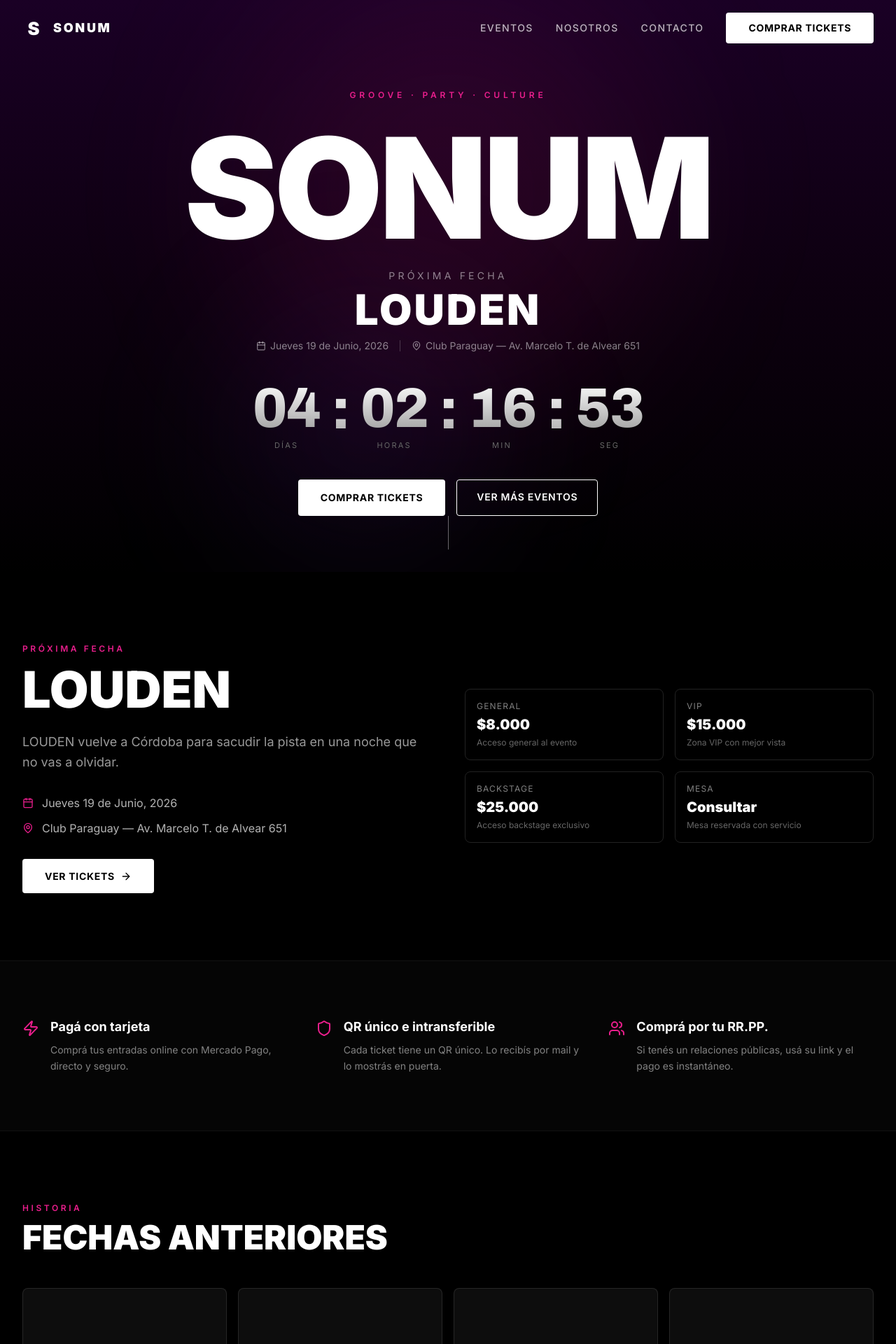
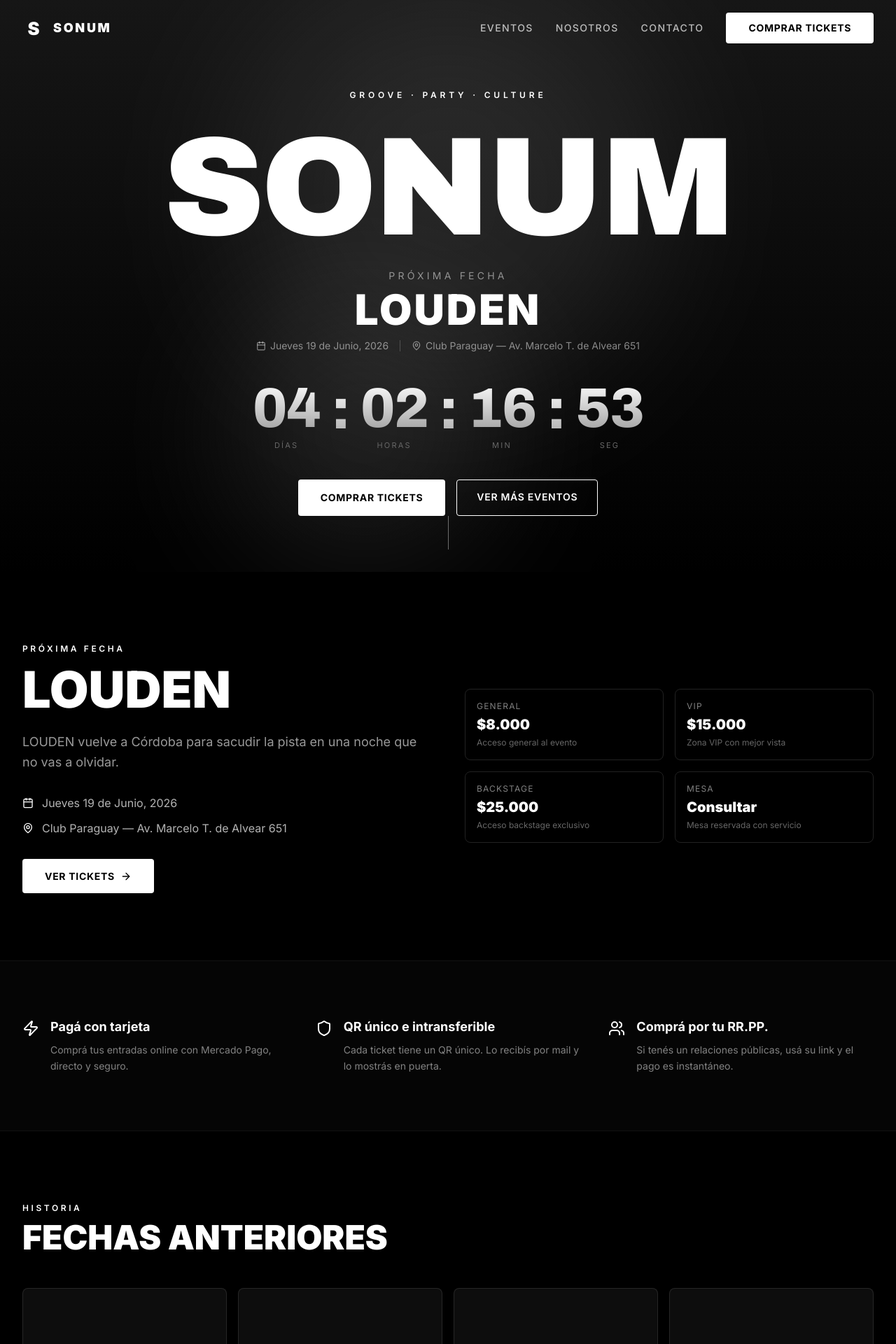
Before and after one commit to danirodriguezask-design/sonum-web, a Next.js app: page / in a window 1280 px wide. Shown: the top 1920 px of the page at 70% size. Built offline with nearby package versions, Linux system fonts and the light colour scheme.

Commit message:
Update page.tsx

```diff
--- a/app/page.tsx
+++ b/app/page.tsx
@@ -10,7 +10,7 @@ const NEXT_EVENT = {
   dateDisplay: 'Jueves 19 de Junio, 2026',
   venue: 'Club Paraguay — Av. Marcelo T. de Alvear 651',
   description: 'LOUDEN vuelve a Córdoba para sacudir la pista en una noche que no vas a olvidar.',
-  coverBg: 'from-[#1a0025] via-[#0d0010] to-black',
+  coverBg: 'from-[#161616] via-[#0a0a0a] to-black',
 }
 
 const PAST_EVENTS = [
@@ -27,21 +27,21 @@ export default function Home() {
       <section className={`relative min-h-screen flex flex-col justify-center bg-gradient-to-b ${NEXT_EVENT.coverBg} overflow-hidden`}>
         {/* Background glow */}
         <div className="absolute inset-0 pointer-events-none">
-          <div className="absolute top-1/3 left-1/2 -translate-x-1/2 -translate-y-1/2 w-[600px] h-[600px] rounded-full bg-[#E91E8C]/10 blur-[120px]" />
-          <div className="absolute bottom-0 left-1/4 w-[400px] h-[400px] rounded-full bg-[#7B2FBE]/10 blur-[100px]" />
+          <div className="absolute top-1/3 left-1/2 -translate-x-1/2 -translate-y-1/2 w-[600px] h-[600px] rounded-full bg-[#FFFFFF]/10 blur-[120px]" />
+          <div className="absolute bottom-0 left-1/4 w-[400px] h-[400px] rounded-full bg-[#FFFFFF]/10 blur-[100px]" />
         </div>
 
         <div className="relative max-w-7xl mx-auto px-4 sm:px-6 lg:px-8 pt-32 pb-20 text-center">
           {/* SONUM logo */}
           <div className="mb-6 flex justify-center">
-            <span className="text-xs font-semibold tracking-[0.4em] text-[#E91E8C] uppercase">
+            <span className="text-xs font-semibold tracking-[0.4em] text-[#FFFFFF] uppercase">
               Groove · Party · Culture
             </span>
           </div>
 
           <h1
             className="font-black uppercase text-[clamp(64px,18vw,200px)] leading-none tracking-tight"
-            style={{ fontFamily: "'Bebas Neue', 'Inter', sans-serif" }}
+            style={{ fontFamily: "'Archivo', 'Inter', sans-serif" }}
           >
             SONUM
           </h1>
@@ -90,17 +90,17 @@ export default function Home() {
       <section className="max-w-7xl mx-auto px-4 sm:px-6 lg:px-8 py-24" id="eventos">
         <div className="grid grid-cols-1 lg:grid-cols-2 gap-12 items-center">
           <div>
-            <span className="text-xs font-semibold tracking-[0.3em] text-[#E91E8C] uppercase">Próxima fecha</span>
+            <span className="text-xs font-semibold tracking-[0.3em] text-[#FFFFFF] uppercase">Próxima fecha</span>
             <h2 className="text-5xl md:text-7xl font-black uppercase mt-3 mb-6">{NEXT_EVENT.artist}</h2>
             <p className="text-white/60 leading-relaxed text-lg mb-8">{NEXT_EVENT.description}</p>
 
             <div className="space-y-3 mb-8">
               <div className="flex items-center gap-3 text-white/70">
-                <Calendar size={16} className="text-[#E91E8C] flex-shrink-0" />
+                <Calendar size={16} className="text-[#FFFFFF] flex-shrink-0" />
                 <span>{NEXT_EVENT.dateDisplay}</span>
               </div>
               <div className="flex items-center gap-3 text-white/70">
-                <MapPin size={16} className="text-[#E91E8C] flex-shrink-0" />
+                <MapPin size={16} className="text-[#FFFFFF] flex-shrink-0" />
                 <span>{NEXT_EVENT.venue}</span>
               </div>
             </div>
@@ -114,8 +114,8 @@ export default function Home() {
           <div className="grid grid-cols-2 gap-4">
             {[
               { type: 'General', price: '$8.000', desc: 'Acceso general al evento', color: 'border-white/20' },
-              { type: 'VIP', price: '$15.000', desc: 'Zona VIP con mejor vista', color: 'border-[#E91E8C]/60' },
-              { type: 'Backstage', price: '$25.000', desc: 'Acceso backstage exclusivo', color: 'border-[#7B2FBE]/60' },
+              { type: 'VIP', price: '$15.000', desc: 'Zona VIP con mejor vista', color: 'border-[#FFFFFF]/60' },
+              { type: 'Backstage', price: '$25.000', desc: 'Acceso backstage exclusivo', color: 'border-[#FFFFFF]/60' },
               { type: 'Mesa', price: 'Consultar', desc: 'Mesa reservada con servicio', color: 'border-white/20' },
             ].map(t => (
               <div key={t.type} className={`ticket-card rounded-lg p-4 cursor-pointer border ${t.color} bg-white/2`}>
@@ -134,17 +134,17 @@ export default function Home() {
           <div className="grid grid-cols-1 md:grid-cols-3 gap-10">
             {[
               {
-                icon: <Zap size={24} className="text-[#E91E8C]" />,
+                icon: <Zap size={24} className="text-[#FFFFFF]" />,
                 title: 'Pagá con tarjeta',
                 desc: 'Comprá tus entradas online con Mercado Pago, directo y seguro.',
               },
               {
-                icon: <Shield size={24} className="text-[#E91E8C]" />,
+                icon: <Shield size={24} className="text-[#FFFFFF]" />,
                 title: 'QR único e intransferible',
                 desc: 'Cada ticket tiene un QR único. Lo recibís por mail y lo mostrás en puerta.',
               },
               {
-                icon: <Users size={24} className="text-[#E91E8C]" />,
+                icon: <Users size={24} className="text-[#FFFFFF]" />,
                 title: 'Comprá por tu RR.PP.',
                 desc: 'Si tenés un relaciones públicas, usá su link y el pago es instantáneo.',
               },
@@ -165,7 +165,7 @@ export default function Home() {
       <section className="max-w-7xl mx-auto px-4 sm:px-6 lg:px-8 py-24" id="nosotros">
         <div className="flex items-end justify-between mb-12">
           <div>
-            <span className="text-xs font-semibold tracking-[0.3em] text-[#E91E8C] uppercase">Historia</span>
+            <span className="text-xs font-semibold tracking-[0.3em] text-[#FFFFFF] uppercase">Historia</span>
             <h2 className="text-4xl md:text-5xl font-black uppercase mt-2">Fechas anteriores</h2>
           </div>
         </div>
@@ -174,12 +174,12 @@ export default function Home() {
           {PAST_EVENTS.map((e) => (
             <div
               key={e.name}
-              className="relative aspect-square bg-white/5 border border-white/10 rounded-lg overflow-hidden flex flex-col justify-end p-4 hover:border-[#E91E8C]/40 transition-all duration-300 group"
+              className="relative aspect-square bg-white/5 border border-white/10 rounded-lg overflow-hidden flex flex-col justify-end p-4 hover:border-[#FFFFFF]/40 transition-all duration-300 group"
             >
               {/* Gradient overlay */}
               <div className="absolute inset-0 bg-gradient-to-t from-black via-transparent to-transparent" />
               {/* Glow on hover */}
-              <div className="absolute inset-0 bg-[#E91E8C]/0 group-hover:bg-[#E91E8C]/5 transition-colors duration-300" />
+              <div className="absolute inset-0 bg-[#FFFFFF]/0 group-hover:bg-[#FFFFFF]/5 transition-colors duration-300" />
 
               <div className="relative z-10">
                 <div className="font-black text-lg uppercase">{e.name}</div>
@@ -193,7 +193,7 @@ export default function Home() {
       {/* ─── CONTACT ───────────────────────────────────────────────── */}
       <section className="border-t border-white/5 py-20" id="contacto">
         <div className="max-w-3xl mx-auto px-4 text-center">
-          <span className="text-xs font-semibold tracking-[0.3em] text-[#E91E8C] uppercase">¿Querés ser parte?</span>
+          <span className="text-xs font-semibold tracking-[0.3em] text-[#FFFFFF] uppercase">¿Querés ser parte?</span>
           <h2 className="text-4xl md:text-5xl font-black uppercase mt-3 mb-6">Trabajá con nosotros</h2>
           <p className="text-white/50 mb-10 leading-relaxed">
             Buscamos embajadoras, RR.PP. e influencers para ser parte de la familia Sonum.
```
